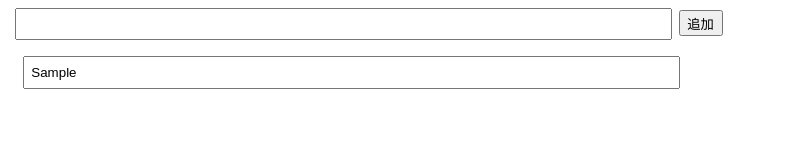
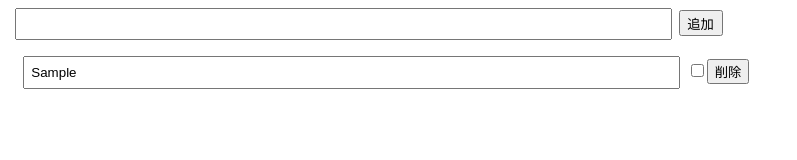
Before and after one commit to hamuchan214/todoapp, a React (Vite) app in the folder vite-project/: page / in a window 1280 px wide. Both pictures are taken after typing "Sample" into the empty fields and a click on the input "追加". Shown: the top 160 px of the page, without its empty margins (0-797 px from the left). Built offline with nearby package versions, Linux system fonts and the light colour scheme.

Commit message:
add: remove button

```diff
--- a/vite-project/src/App.tsx
+++ b/vite-project/src/App.tsx
@@ -4,6 +4,8 @@
 type Todo = {
   value: string;
   readonly id: number;
+  checked: boolean;
+  removed: boolean;
 };
 
 
@@ -19,6 +21,8 @@
     const newTodo: Todo = {
       value: text,
       id: new Date().getTime(),
+      checked: false,
+      removed: false,
     };
 
     setTodos((todos) => [newTodo, ...todos]);
@@ -45,6 +49,30 @@
     });
   };
 
+  const handleRemove = (id: number, removed: boolean) => {
+    setTodos((todos) => {
+      const newTodos = todos.map((todo) => {
+        if (todo.id == id){
+          return{...todo, removed: removed};
+        }
+        return todo;
+      });
+      return newTodos;
+    });
+  };
+
+  const handleCheck = (id: number, checked: boolean) => {
+    setTodos((todos) => {
+      const newTodos = todos.map((todo) => {
+        if (todo.id == id){
+          return{...todo, checked: checked};
+        }
+        return todo;
+      });
+      return newTodos;
+    });
+  }
+
   return (
     <div>
       <form
@@ -58,13 +86,25 @@
       </form>
       <ul>
         {todos.map((todo) => {
-          return <li key={todo.id}>
+          return (
+          <li key={todo.id}>
             <input
             type = "text"
+            disabled = {todo.checked || todo.removed}
             value = {todo.value}
             onChange={(e) => handleEdit(todo.id, e.target.value)}
             />
-      </li>
+            <input
+            type = "checkbox"
+            disabled = {todo.removed}
+            checked = {todo.checked}
+            onChange={() => handleCheck(todo.id, !todo.checked)}
+            />
+            <button onClick={() => handleRemove(todo.id, !todo.removed)} >
+              {todo.removed ? "復元" : "削除"}
+              </button>
+          </li>
+          )
       })}
       </ul>
     </div>
```
